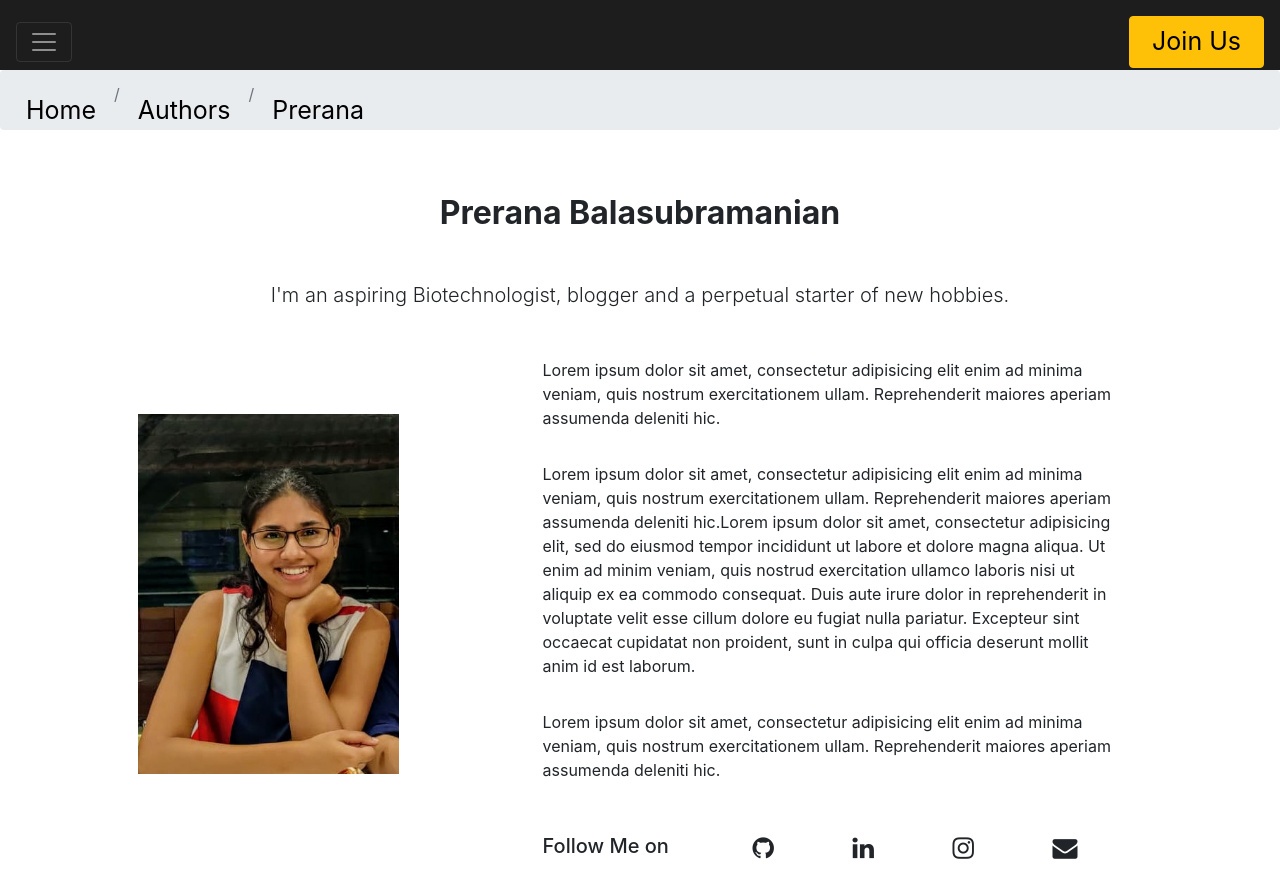
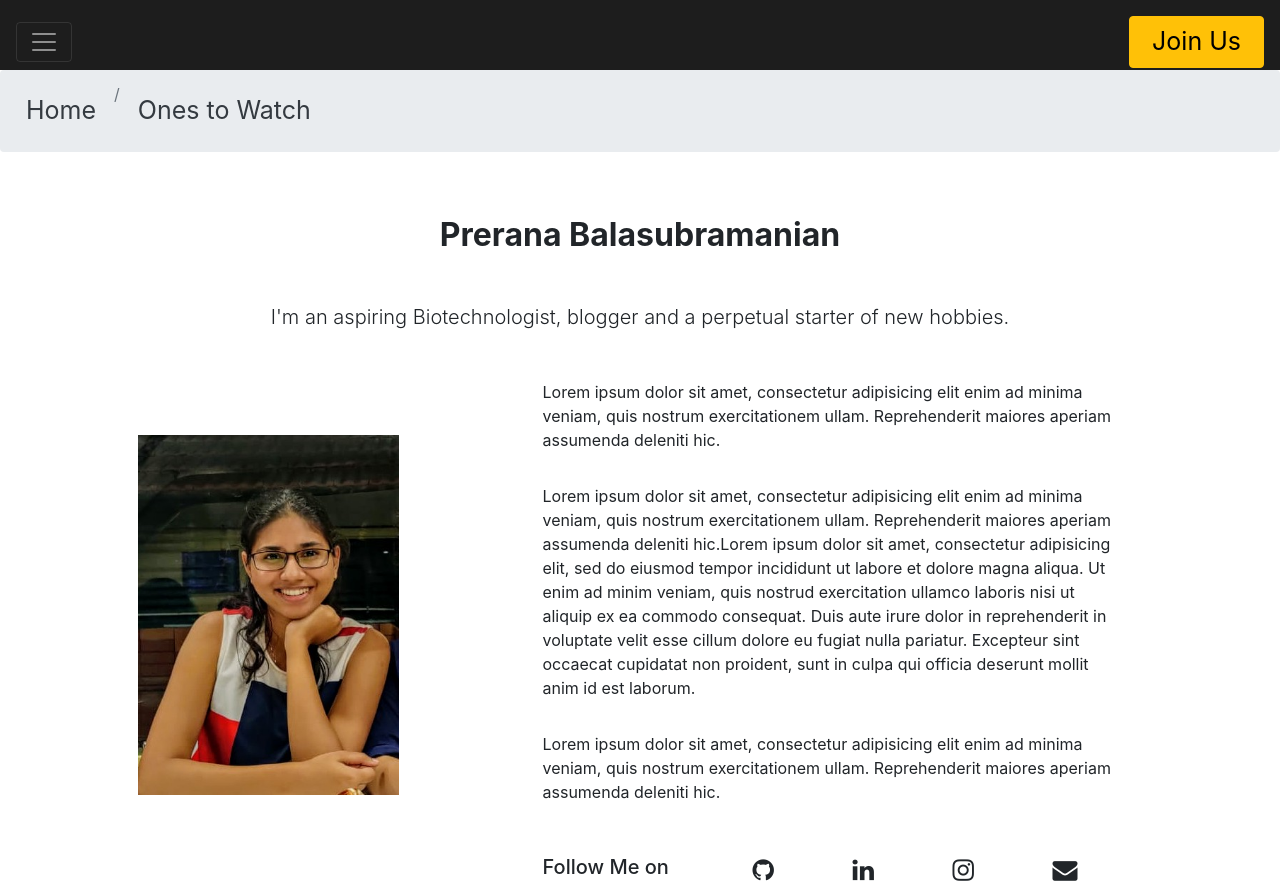
Before and after one commit to prerana-bala/ABC-blog-block, a plain HTML site: page abc blog 3/index.html in a window 1280 px wide. Shown: the top 894 px of the page. Drawn offline with Linux system fonts and the light colour scheme; a web font is replaced by a local one.

Commit message:
Update index.html

```diff
--- a/abc blog 3/index.html
+++ b/abc blog 3/index.html
@@ -88,13 +88,13 @@
                 </div>
           </div>
         </div>
+    <div>
 
-    <ol class="breadcrumb" style="height: 60px;">
-        <li class="breadcrumb-item"><a href="#"><span style="color: rgb(0,0,0);">Home</span></a></li>
-        <li class="breadcrumb-item"><a href="#"><span style="color: rgb(0,0,0);">Authors</span></a></li>
-        <li class="breadcrumb-item"><a href="#"><span style="color: rgb(0,0,0);">Prerana</span></a></li>
+         <ol class="breadcrumb">
+      <li class="breadcrumb-item"><a href="#"><span class="text-dark">Home</span></a></li>
+      <li class="breadcrumb-item"><a href="#"><span class="text-dark">Ones to Watch</span></a></li>
     </ol>
-    <div>
+
         <div class="container" id="parallax">
       <section id="about" class="py-5">
 
```
